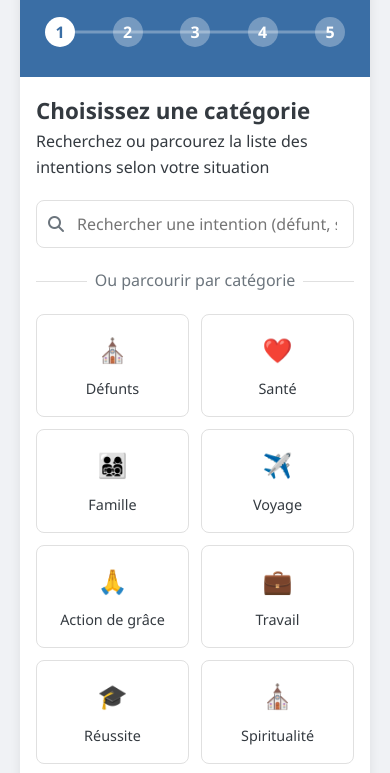
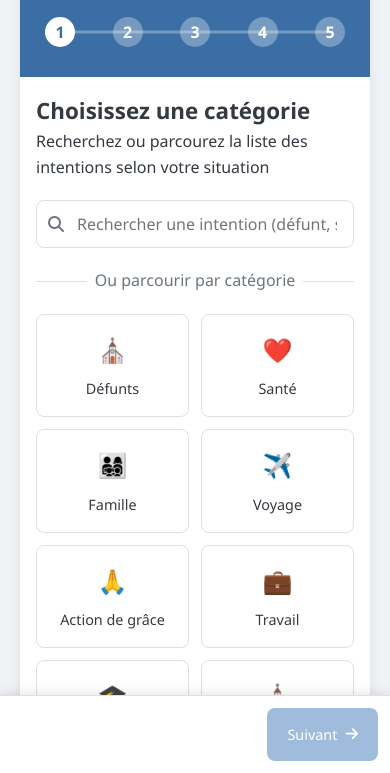
Before and after one commit to borelkoumo/demande-messe, a website: page public/index.html in a window 390 px wide. Shown: the part 71-844 px from the top of the page. Drawn offline with Linux system fonts and the light colour scheme.

Commit message:
Update styles.css

```diff
--- a/public/styles.css
+++ b/public/styles.css
@@ -771,11 +771,8 @@ label {
     padding: 16px;
     background: white;
     border-top: 1px solid #e0e0e0;
-    position: fixed;
-    bottom: 0;
-    left: 0;
-    right: 0;
-    z-index: 100;
+    position: unset;
+    margin-top: 25px;
     box-shadow: 0 -2px 10px rgba(0, 0, 0, 0.1);
 }
 
@@ -843,8 +840,11 @@ label {
     }
 
     .action-buttons {
-        position: unset;
-        margin-top: 25px;
+         position: fixed;
+        bottom: 0;
+        left: 0;
+        right: 0;
+        z-index: 100;
         padding: 12px;
     }
 
```
